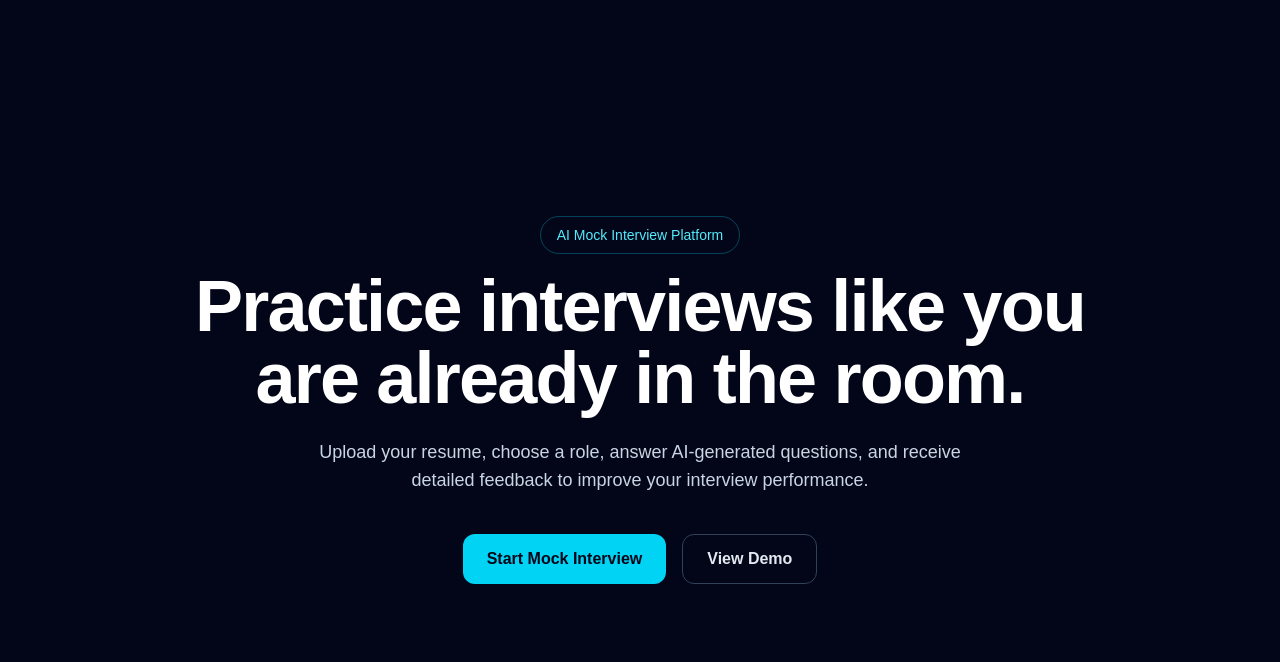
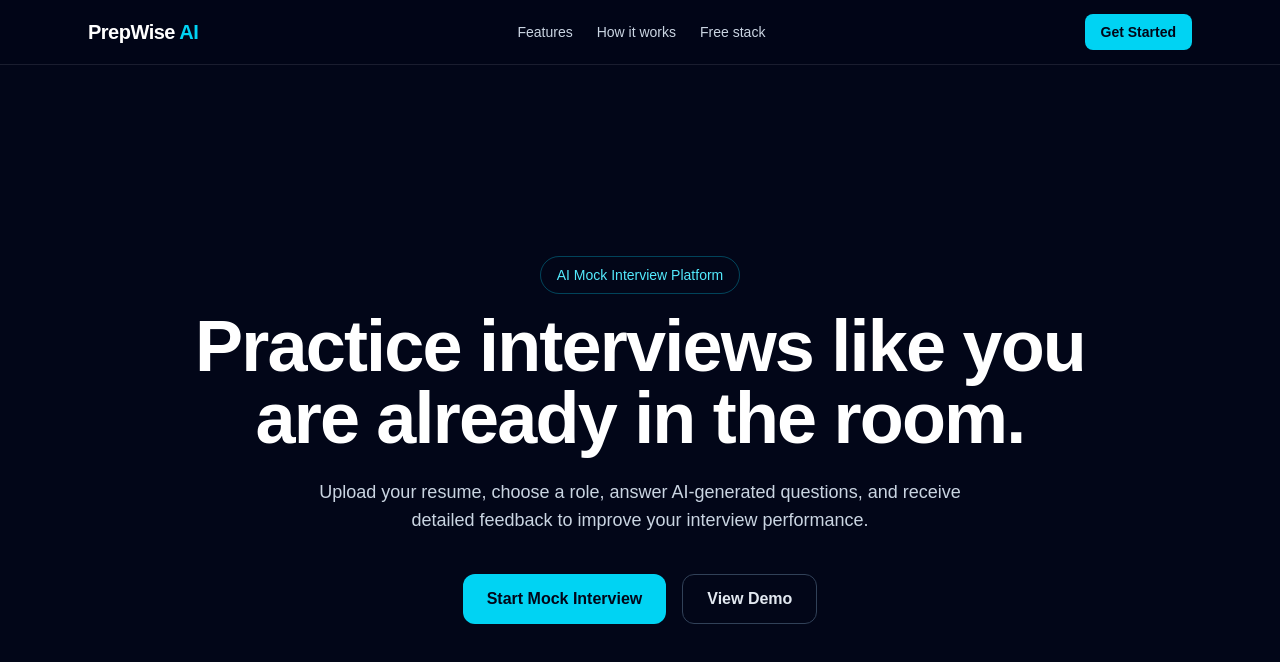
Before and after one commit to Rajtiwari0202/prepwise-ai, a Next.js app in the folder client/: page / in a window 1280 px wide. Shown: the top 662 px of the page. Built offline with nearby package versions, Linux system fonts and the light colour scheme.

Commit message:
refactor: split landing page into components

```diff
--- a/client/app/page.tsx
+++ b/client/app/page.tsx
@@ -1,30 +1,11 @@
+import { Navbar } from "@/src/components/layout/Navbar";
+import { HeroSection } from "@/src/components/sections/HeroSection";
+
 export default function Home() {
   return (
     <main className="min-h-screen bg-slate-950 text-white">
-      <section className="mx-auto flex min-h-screen max-w-6xl flex-col items-center justify-center px-6 text-center">
-        <p className="mb-4 rounded-full border border-cyan-400/30 px-4 py-2 text-sm text-cyan-300">
-          AI Mock Interview Platform
-        </p>
-
-        <h1 className="max-w-4xl text-5xl font-bold tracking-tight md:text-7xl">
-          Practice interviews like you are already in the room.
-        </h1>
-
-        <p className="mt-6 max-w-2xl text-lg text-slate-300">
-          Upload your resume, choose a role, answer AI-generated questions,
-          and receive detailed feedback to improve your interview performance.
-        </p>
-
-        <div className="mt-10 flex flex-col gap-4 sm:flex-row">
-          <button className="rounded-xl bg-cyan-400 px-6 py-3 font-semibold text-slate-950 hover:bg-cyan-300">
-            Start Mock Interview
-          </button>
-
-          <button className="rounded-xl border border-slate-700 px-6 py-3 font-semibold text-slate-200 hover:bg-slate-900">
-            View Demo
-          </button>
-        </div>
-      </section>
+      <Navbar />
+      <HeroSection />
     </main>
   );
 }
--- /dev/null
+++ b/client/src/components/layout/Navbar.tsx
@@ -0,0 +1,21 @@
+export function Navbar() {
+  return (
+    <header className="fixed left-0 top-0 z-50 w-full border-b border-white/10 bg-slate-950/80 backdrop-blur">
+      <nav className="mx-auto flex h-16 max-w-6xl items-center justify-between px-6">
+        <h1 className="text-xl font-bold tracking-tight">
+          PrepWise<span className="text-cyan-400"> AI</span>
+        </h1>
+
+        <div className="hidden items-center gap-6 text-sm text-slate-300 md:flex">
+          <a href="#features" className="hover:text-white">Features</a>
+          <a href="#how-it-works" className="hover:text-white">How it works</a>
+          <a href="#pricing" className="hover:text-white">Free stack</a>
+        </div>
+
+        <button className="rounded-lg bg-cyan-400 px-4 py-2 text-sm font-semibold text-slate-950 hover:bg-cyan-300">
+          Get Started
+        </button>
+      </nav>
+    </header>
+  );
+}
--- /dev/null
+++ b/client/src/components/sections/HeroSection.tsx
@@ -0,0 +1,28 @@
+export function HeroSection() {
+  return (
+    <section className="mx-auto flex min-h-screen max-w-6xl flex-col items-center justify-center px-6 pt-20 text-center">
+      <p className="mb-4 rounded-full border border-cyan-400/30 px-4 py-2 text-sm text-cyan-300">
+        AI Mock Interview Platform
+      </p>
+
+      <h2 className="max-w-4xl text-5xl font-bold tracking-tight md:text-7xl">
+        Practice interviews like you are already in the room.
+      </h2>
+
+      <p className="mt-6 max-w-2xl text-lg text-slate-300">
+        Upload your resume, choose a role, answer AI-generated questions,
+        and receive detailed feedback to improve your interview performance.
+      </p>
+
+      <div className="mt-10 flex flex-col gap-4 sm:flex-row">
+        <button className="rounded-xl bg-cyan-400 px-6 py-3 font-semibold text-slate-950 hover:bg-cyan-300">
+          Start Mock Interview
+        </button>
+
+        <button className="rounded-xl border border-slate-700 px-6 py-3 font-semibold text-slate-200 hover:bg-slate-900">
+          View Demo
+        </button>
+      </div>
+    </section>
+  );
+}
```
